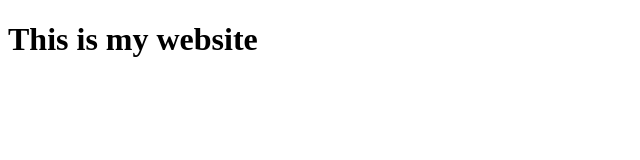
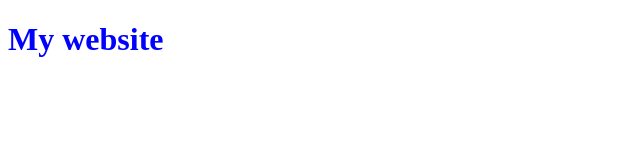
Before and after one commit to victoriaomobuwajo/my_first_website, a plain HTML site: page index.html in a window 1280 px wide. Shown: the whole page, without its empty margins (0-640 px from the left). Drawn offline with Linux system fonts and the light colour scheme.

Commit message:
initial commit

```diff
--- /dev/null
+++ b/css/styles.css
@@ -0,0 +1,3 @@
+h1 {
+  color: blue;
+}
--- a/index.html
+++ b/index.html
@@ -2,9 +2,10 @@
 <html lang="en" dir="ltr">
   <head>
     <meta charset="utf-8">
+    <link rel="stylesheet" href="css/styles.css">
     <title></title>
   </head>
   <body>
-    <h1>This is my website</h1>
+    <h1>My website</h1>
   </body>
 </html>
```
